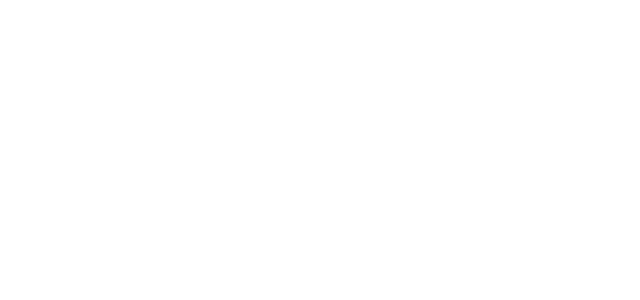
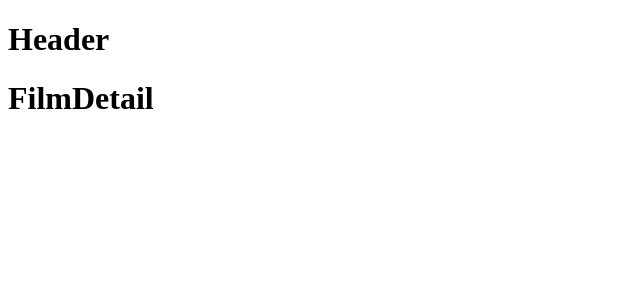
Before and after one commit to DanielPioFalabella/webapp-react, a React (Vite) app: page /movies/1 in a window 1280 px wide. Before the commit this address had no page. Shown: the top 300 px of the page, without its empty margins (0-640 px from the left). Built offline with nearby package versions, Linux system fonts and the light colour scheme.

Commit message:
impostazione rotte delle pagine

```diff
--- a/src/App.jsx
+++ b/src/App.jsx
@@ -1,4 +1,6 @@
 import DefaultLayout from "./layouts/DefaultLayout"
+import Home from "./pages/Home"
+import FilmDetail from "./pages/FilmDetail"
 import { BrowserRouter, Routes, Route } from "react-router-dom"
 
 const App = () => {
@@ -7,6 +9,8 @@
       <BrowserRouter>
         <Routes>
           <Route element={<DefaultLayout />}>
+            <Route index element={<Home />} />
+            <Route path="movies/:id" element={<FilmDetail />}/>
           </Route>
         </Routes>
       </BrowserRouter>
--- /dev/null
+++ b/src/pages/FilmDetail.jsx
@@ -0,0 +1,7 @@
+const FilmDetail = () => {
+return (
+    <h1>FilmDetail</h1>
+)
+}
+
+export default FilmDetail
--- /dev/null
+++ b/src/pages/Home.jsx
@@ -0,0 +1,7 @@
+const Home = () => {
+return (
+    <h1>Home</h1>
+)
+}
+
+export default Home
```
